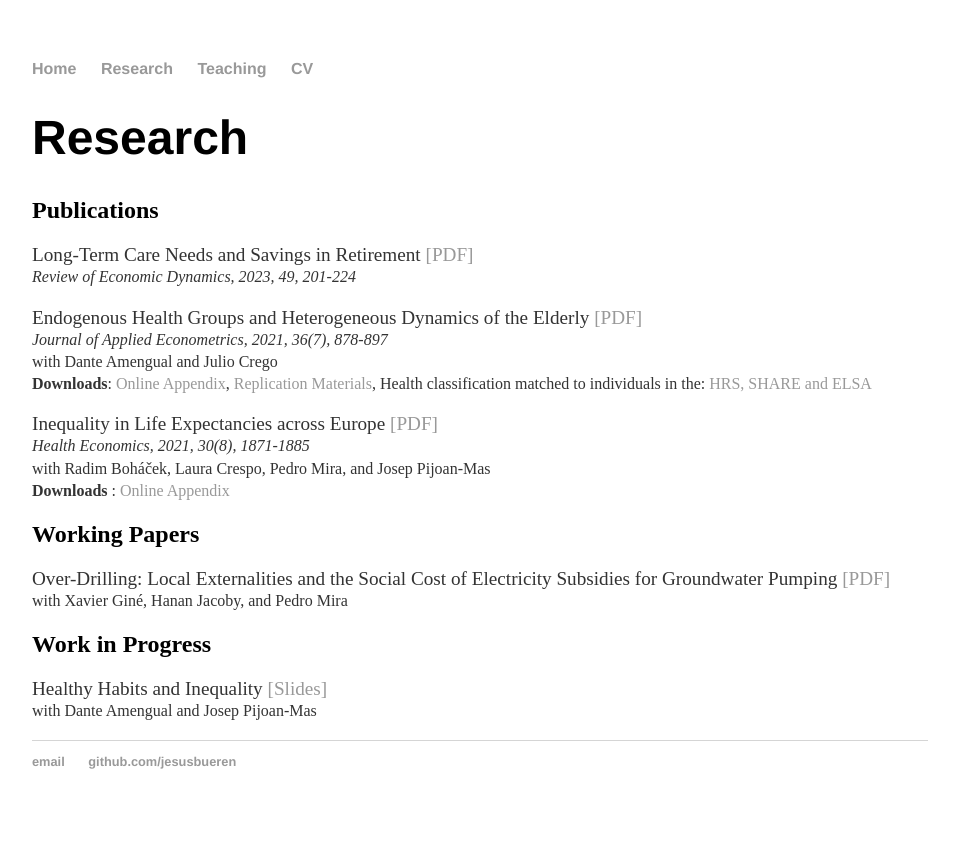
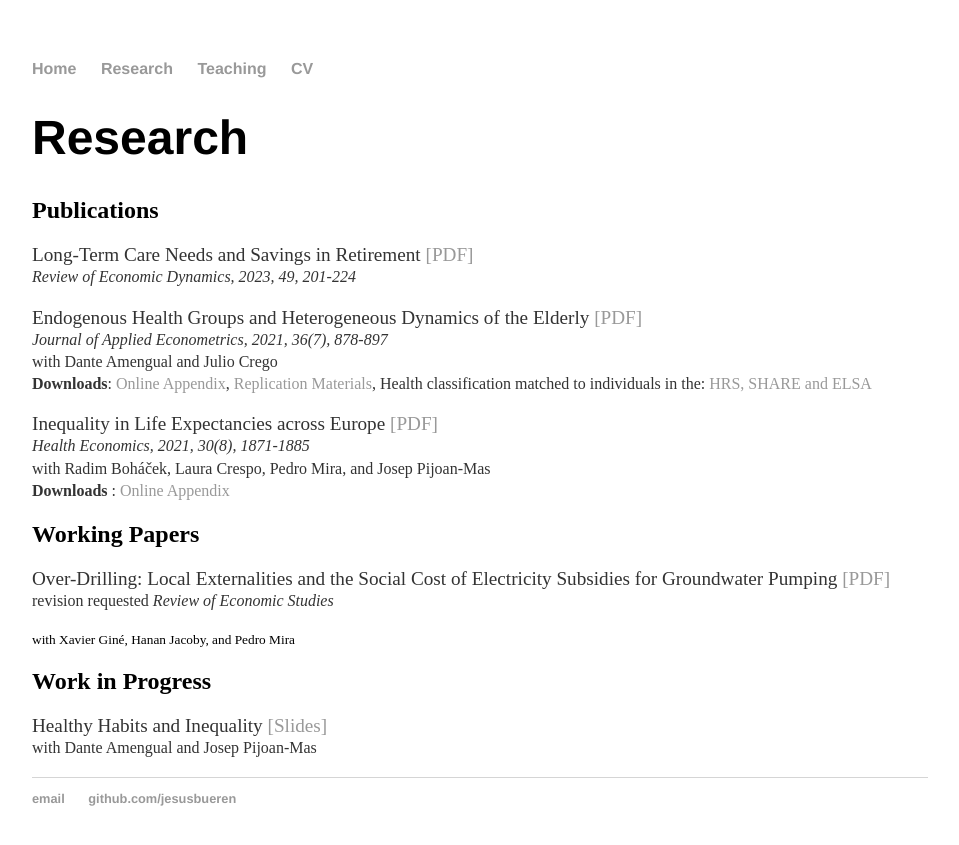
Before and after one commit to jesusbueren/jesusbueren.github.io, a Jekyll site: the page built from research/index.html, in a window 1280 px wide. Shown: the top 845 px of the page, without its empty margins (160-1119 px from the left). Built offline with Jekyll 4.4.1, drawn with Linux system fonts in a browser that asks for light colours.

Commit message:
Update index.html

```diff
--- a/research/index.html
+++ b/research/index.html
@@ -20,6 +20,7 @@
 	<h2>Working Papers</h2>
 
 	<p> <bold> Over-Drilling: Local Externalities and the Social Cost of Electricity Subsidies for Groundwater Pumping </bold> <a href="overdrilling.pdf">[PDF]</a>  <br>
+	<small>revision requested <i> Review of Economic Studies </i>  </small></p>
 	 <small> with Xavier Gin&eacute, Hanan Jacoby, and Pedro Mira  </small> <br></p>
 
 	<h2>Work in Progress</h2>
```
